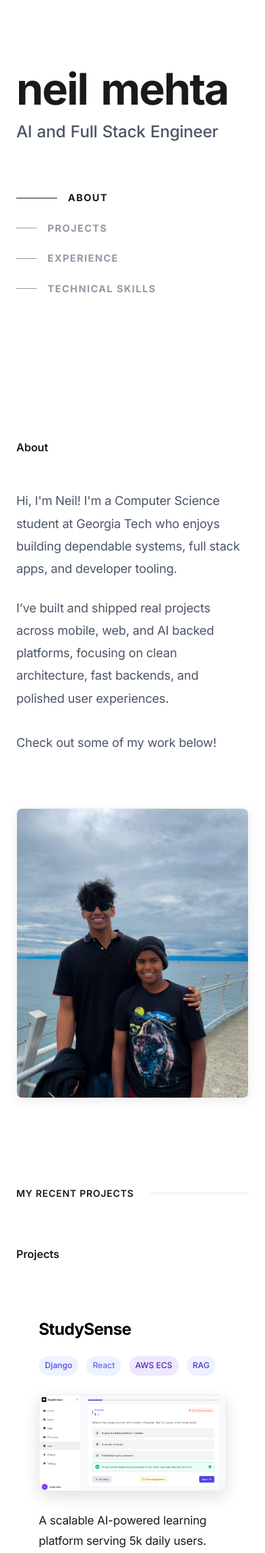
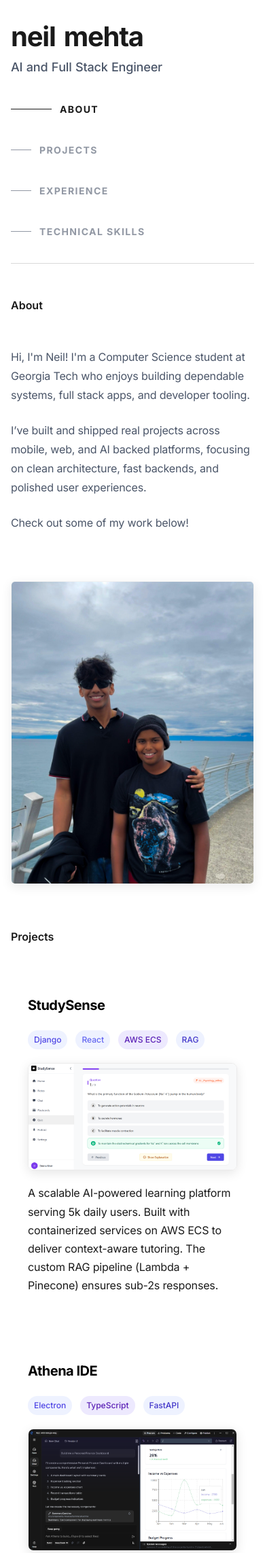
Before and after one commit to Neil456/personal_website, a Django app: page / in a window 390 px wide. Shown: the top 2285 px of the page at 68% size. Run offline with Django 5.2, Linux system fonts and the light colour scheme.

Commit message:
made it mobile friendly and fixed page title

```diff
--- a/static/css/styles.css
+++ b/static/css/styles.css
@@ -27,6 +27,12 @@ body {
     overflow-x: hidden;
 }
 
+@media (max-width: 640px) {
+    body {
+        font-size: 16px; /* Prevent zoom on iOS */
+    }
+}
+
 a {
     text-decoration: none;
     color: inherit;
@@ -47,6 +53,12 @@ ul {
     z-index: 1;
 }
 
+@media (max-width: 640px) {
+    .container {
+        padding: 0 16px;
+    }
+}
+
 
 @media (min-width: 1024px) {
     .layout-grid {
@@ -63,6 +75,22 @@ ul {
     display: flex;
     flex-direction: column;
     justify-content: space-between;
+}
+
+@media (max-width: 1023px) {
+    .sidebar {
+        padding-top: 48px;
+        padding-bottom: 32px;
+        border-bottom: 1px solid rgba(0, 0, 0, 0.15);
+        margin-bottom: 2rem;
+    }
+}
+
+@media (max-width: 640px) {
+    .sidebar {
+        padding-top: 32px;
+        padding-bottom: 24px;
+    }
 }
 
 @media (min-width: 1024px) {
@@ -103,6 +131,18 @@ ul {
     /* JS handles animation */
 }
 
+@media (max-width: 640px) {
+    .profile-header h1 {
+        font-size: 2.5rem;
+    }
+}
+
+@media (min-width: 641px) and (max-width: 1023px) {
+    .profile-header h1 {
+        font-size: 3rem;
+    }
+}
+
 .profile-header h2 {
     font-size: 1.5rem;
     font-weight: 500;
@@ -110,6 +150,13 @@ ul {
     color: var(--text-secondary);
     letter-spacing: -0.01em;
     /* JS handles animation */
+}
+
+@media (max-width: 640px) {
+    .profile-header h2 {
+        font-size: 1.125rem;
+        margin-bottom: 1rem;
+    }
 }
 
 .profile-bio {
@@ -126,12 +173,32 @@ ul {
     opacity: 0; /* Start hidden */
 }
 
+@media (max-width: 1023px) {
+    .profile-bio {
+        max-width: 100%;
+        margin-bottom: 2rem;
+    }
+}
+
+@media (max-width: 640px) {
+    .profile-bio {
+        font-size: 1rem;
+        margin-bottom: 1.5rem;
+    }
+}
+
 /* Navigation */
 .nav-links {
     display: flex;
     flex-direction: column;
     gap: 1.25rem;
     margin-bottom: auto; /* Pushes social icons down */
+}
+
+@media (max-width: 640px) {
+    .nav-links {
+        gap: 1rem;
+    }
 }
 
 .nav-item {
@@ -147,6 +214,13 @@ ul {
     cursor: pointer;
     opacity: 0.6; /* Lower visual weight for inactive */
     transition: opacity 0.2s ease, color 0.2s ease;
+}
+
+@media (max-width: 640px) {
+    .nav-item {
+        font-size: 0.875rem;
+        gap: 0.75rem;
+    }
 }
 
 .nav-item:hover, .nav-item.active {
@@ -197,9 +271,29 @@ ul {
     padding-bottom: 0;
 }
 
+@media (max-width: 1023px) {
+    .main-content {
+        padding-top: 0;
+    }
+}
+
 .section {
     margin-bottom: 8rem; /* Increased whitespace */
     scroll-margin-top: 8rem; /* Smooth scroll offset */
+}
+
+@media (max-width: 1023px) {
+    .section {
+        margin-bottom: 4rem;
+        scroll-margin-top: 4rem;
+    }
+}
+
+@media (max-width: 640px) {
+    .section {
+        margin-bottom: 3rem;
+        scroll-margin-top: 2rem;
+    }
 }
 
 .section-divider {
@@ -214,6 +308,12 @@ ul {
     align-items: center;
     gap: 1.5rem;
     margin-bottom: 3rem;
+}
+
+@media (max-width: 1023px) {
+    .section-header {
+        display: none; /* Hide on mobile since section-title is shown */
+    }
 }
 
 .section-label {
@@ -292,6 +392,12 @@ ul {
     display: block;
 }
 
+@media (max-width: 640px) {
+    .profile-image {
+        border-radius: 6px;
+    }
+}
+
 /* About Description */
 .about-description {
     max-width: 100%; /* Full width within container */
@@ -307,11 +413,25 @@ ul {
     letter-spacing: -0.01em;
 }
 
+@media (max-width: 640px) {
+    .about-description p {
+        font-size: 1rem;
+        line-height: 1.75;
+        margin-bottom: 1.5rem;
+    }
+}
+
 /* Project Cards (New Style) */
 .project-list {
     display: flex;
     flex-direction: column;
     gap: 4rem;
+}
+
+@media (max-width: 640px) {
+    .project-list {
+        gap: 3rem;
+    }
 }
 
 .project-card {
@@ -323,6 +443,13 @@ ul {
     transition: background-color 0.3s ease, transform 0.3s ease;
     cursor: pointer;
     border: 1px solid transparent;
+}
+
+@media (max-width: 640px) {
+    .project-card {
+        padding: 1.5rem;
+        gap: 1.25rem;
+    }
 }
 
 .project-card:hover {
@@ -348,6 +475,12 @@ ul {
     gap: 0.5rem;
     letter-spacing: -0.025em;
     line-height: 1.3;
+}
+
+@media (max-width: 640px) {
+    .project-card h3 {
+        font-size: 1.25rem;
+    }
 }
 
 .project-card h3 .arrow-icon {
@@ -383,6 +516,13 @@ ul {
     border: 1px solid rgba(0, 0, 0, 0.08);
 }
 
+@media (max-width: 640px) {
+    .project-image {
+        border-radius: 8px;
+        box-shadow: 0 4px 16px rgba(0, 0, 0, 0.1);
+    }
+}
+
 .project-card .tags {
     padding: 0;
     margin-top: 0;
@@ -397,11 +537,24 @@ ul {
     font-weight: 400;
 }
 
+@media (max-width: 640px) {
+    .project-card .description {
+        font-size: 1rem;
+        line-height: 1.7;
+    }
+}
+
 /* Experience Cards */
 .experience-list {
     display: flex;
     flex-direction: column;
     gap: 3rem;
+}
+
+@media (max-width: 640px) {
+    .experience-list {
+        gap: 2rem;
+    }
 }
 
 .experience-card {
@@ -412,6 +565,13 @@ ul {
     border-radius: 0.75rem;
     transition: background-color 0.3s ease, transform 0.3s ease;
     border: 1px solid transparent;
+}
+
+@media (max-width: 640px) {
+    .experience-card {
+        padding: 1.25rem;
+        gap: 0.75rem;
+    }
 }
 
 .experience-card:hover {
@@ -447,6 +607,13 @@ ul {
     gap: 0.5rem;
     letter-spacing: -0.02em;
     line-height: 1.4;
+    flex-wrap: wrap;
+}
+
+@media (max-width: 640px) {
+    .card-content h3 {
+        font-size: 1.125rem;
+    }
 }
 
 .card-content h3 span {
@@ -482,6 +649,14 @@ ul {
     font-weight: 400;
     letter-spacing: -0.005em;
     padding: 0.5rem 0;
+}
+
+@media (max-width: 640px) {
+    .experience-card .description {
+        font-size: 0.9375rem;
+        line-height: 1.75;
+        margin-bottom: 1rem;
+    }
 }
 
 .description {
@@ -537,6 +712,13 @@ ul {
     gap: 2rem;
 }
 
+@media (max-width: 640px) {
+    .technical-skills {
+        margin-top: 1.5rem;
+        gap: 1.5rem;
+    }
+}
+
 .skills-category {
     margin-bottom: 0;
 }
@@ -564,3 +746,30 @@ ul {
     position: relative;
     overflow: hidden;
 }
+
+/* Mobile-specific touch improvements */
+@media (max-width: 640px) {
+    .project-card:active,
+    .experience-card:active {
+        transform: scale(0.98);
+    }
+
+    /* Improve touch targets */
+    .nav-item {
+        padding: 0.5rem 0;
+        min-height: 44px; /* Minimum touch target size */
+    }
+
+    /* Better spacing for mobile */
+    .section-header .section-label {
+        font-size: 0.8125rem;
+    }
+
+    .skills-category h4 {
+        font-size: 0.8125rem;
+    }
+
+    .skills-category p {
+        font-size: 0.9375rem;
+    }
+}
--- a/templates/base.html
+++ b/templates/base.html
@@ -3,8 +3,8 @@
 <html lang="en">
 <head>
     <meta charset="UTF-8">
-    <meta name="viewport" content="width=device-width, initial-scale=1.0">
-    <title>{% block title %}Neil Mehta's Personal Website{% endblock %}</title>
+    <meta name="viewport" content="width=device-width, initial-scale=1.0, maximum-scale=5.0, user-scalable=yes">
+    <title>{% block title %}portfolio{% endblock %}</title>
     <link rel="preconnect" href="https://fonts.googleapis.com">
     <link rel="preconnect" href="https://fonts.gstatic.com" crossorigin>
     <link href="https://fonts.googleapis.com/css2?family=Inter:wght@300;400;500;600;700&display=swap" rel="stylesheet">
```
